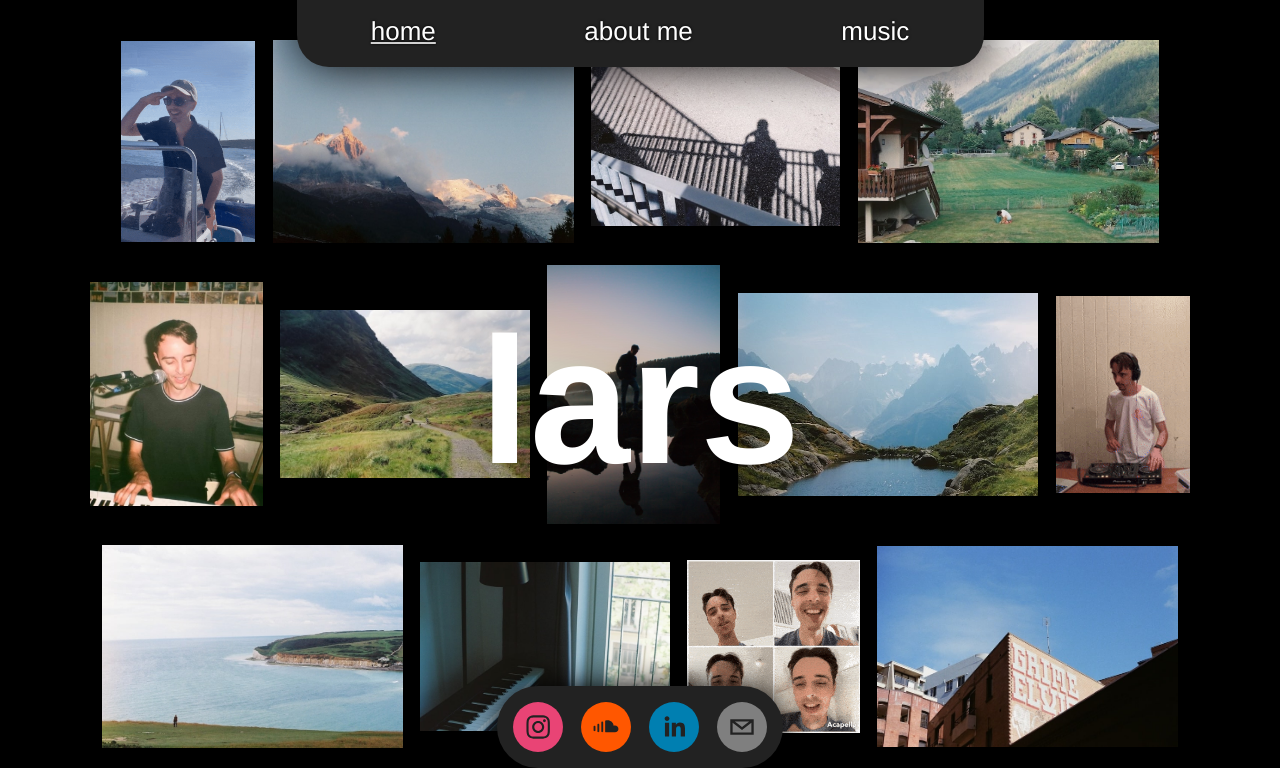
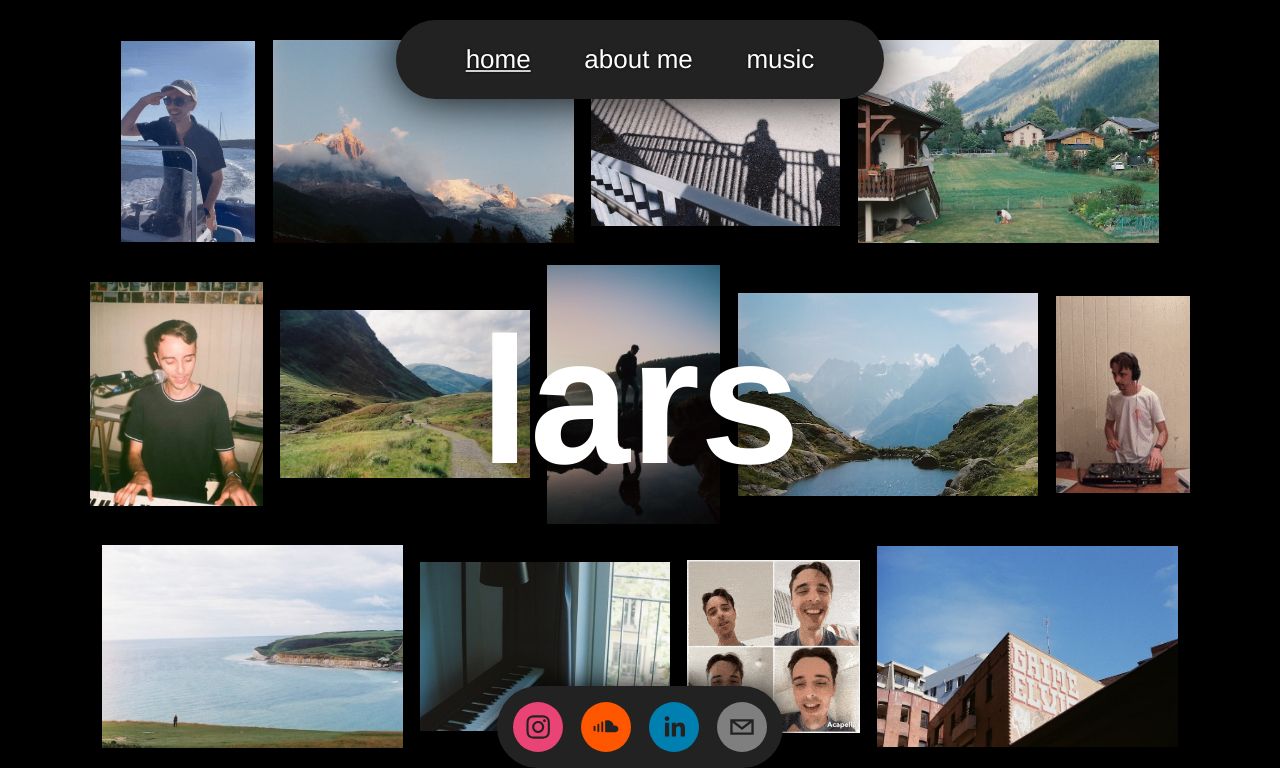
Before and after one commit to lars06/lars06.github.io, a React (Create React App) app: page / in a window 1280 px wide. Shown: the top 768 px of the page. Built offline with nearby package versions, Linux system fonts and the light colour scheme.

Commit message:
Make nav bar a pill

```diff
--- a/src/components/Layout.tsx
+++ b/src/components/Layout.tsx
@@ -8,7 +8,7 @@ const Layout = () => {
   return (
     <div className="layout">
       <nav className="navContainer">
-        <ul className="navItems">
+        <ul className="navPill">
           <li><NavLink to="/">home</NavLink></li>
           <li><NavLink to="/about">about me</NavLink></li>
           <li><NavLink to="/music">music</NavLink></li>
--- a/src/index.css
+++ b/src/index.css
@@ -16,20 +16,22 @@
     width: 100vw;
     min-height: 4em;
     z-index: 100;
+    top: 2.5vh;
 }
 
-.navItems {
+.navPill {
     list-style-type: none;
     display: flex;
     align-items: center;
-    justify-content: space-around;
-    padding-top: 2vh;
-    padding-bottom: 2.5vh;
-    width: calc(175px + 40vw);
+    justify-content: space-evenly;
+    padding-top: 3vh;
+    padding-bottom: 3vh;
+    padding-left: 1em;
+    padding-right: 1em;
+    width: calc(200px + 20vw);
     background-color: #222222;
+    border-radius: 20em;
     box-shadow: 0px 0px 50px black;
-    border-bottom-left-radius: 2em;
-    border-bottom-right-radius: 2em;
 }
 
 nav a {
@@ -114,7 +116,7 @@ nav a.active {
 }
 
 .content {
-    padding-top: 12vh;
+    padding-top: 14vh;
     padding-left: 14vw;
     padding-right: 14vw;
 }
@@ -151,7 +153,8 @@ nav a.active {
 
 @media only screen and (max-width: 800px) {
     #homeGrid ul {
-        padding-top: 10vh;
+        padding-top: 14vh;
+        padding-bottom: 17vh;
     }
 }
 
```
